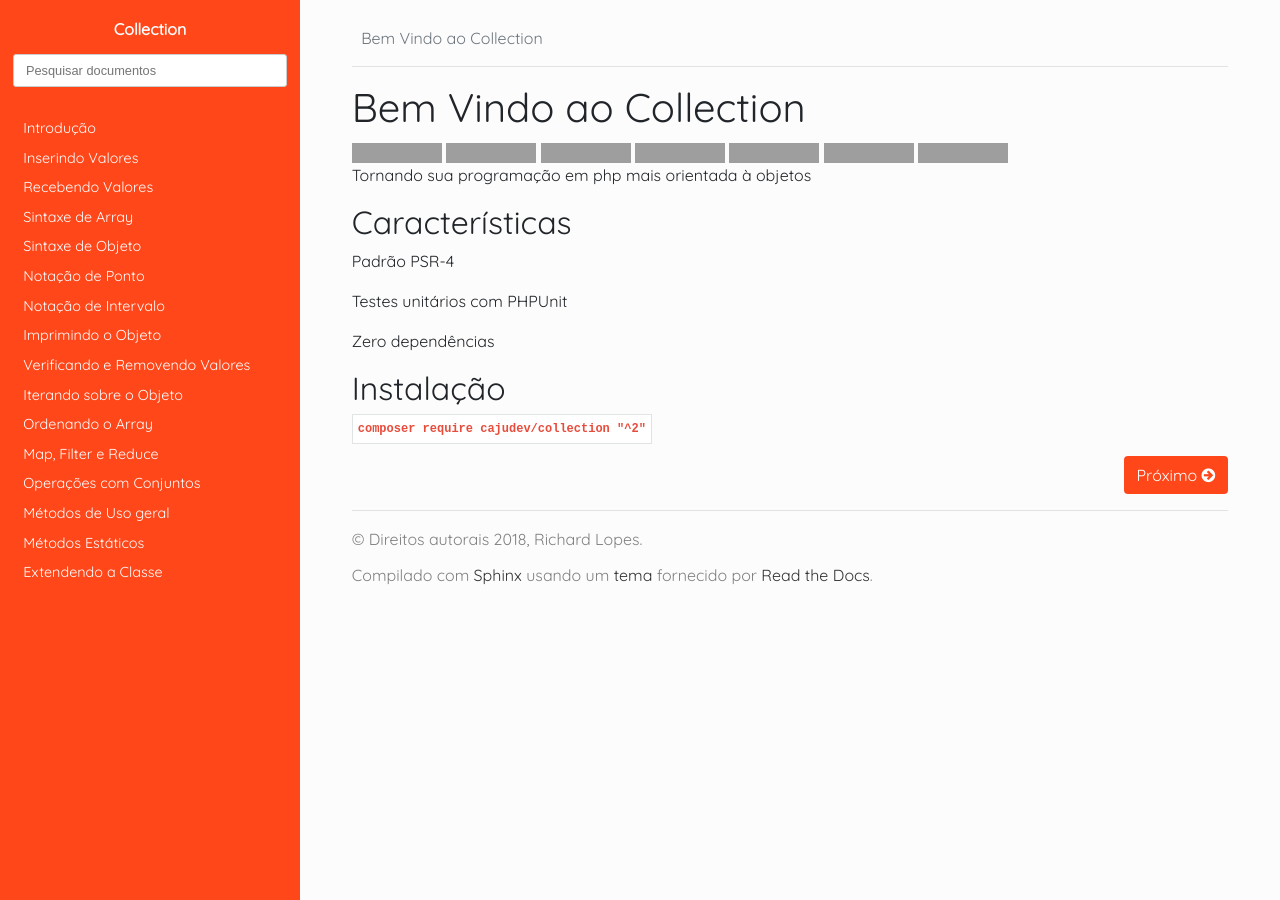
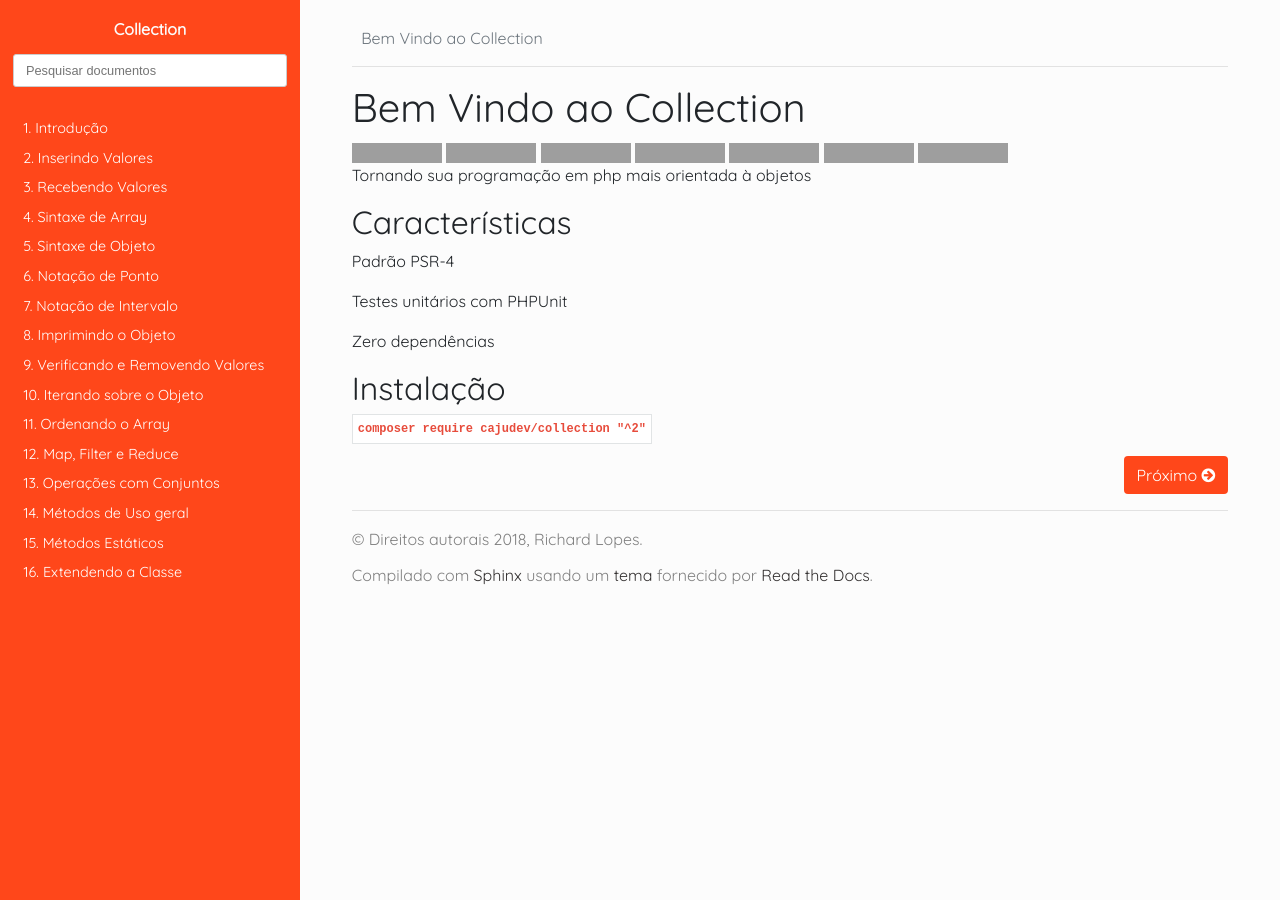
Before and after one commit to cajudev/collection_docs, a Sphinx documentation site: the page built from source/index.rst, in a window 1280 px wide. Built offline with Sphinx 7.4.7 and the Read the Docs theme 2.0.0, drawn with Linux system fonts in a browser that asks for light colours; nearby versions of some CDN libraries; library files that are not in the unit come from our copies; grey boxes are pictures that could not be loaded.

Commit message:
numeracao paginas

```diff
--- a/source/index.rst
+++ b/source/index.rst
@@ -6,22 +6,22 @@ Bem Vindo ao Collection
    :hidden:
    :glob:
 
-   Introdução <pages/introduction>
-   Inserindo Valores <pages/inserting-values>
-   Recebendo Valores <pages/getting-values>
-   Sintaxe de Array <pages/array-sintax>
-   Sintaxe de Objeto <pages/object-sintax>
-   Notação de Ponto <pages/dot-notation>
-   Notação de Intervalo <pages/interval-notation>
-   Imprimindo o Objeto <pages/printing-object>
-   Verificando e Removendo Valores <pages/verifying-removing>
-   Iterando sobre o Objeto <pages/iterating>
-   Ordenando o Array <pages/sort>
-   Map, Filter e Reduce <pages/map-filter-reduce>
-   Operações com Conjuntos <pages/set-operations>
-   Métodos de Uso geral <pages/general-methods>
-   Métodos Estáticos <pages/static-methods>
-   Extendendo a Classe <pages/extending>
+   1. Introdução <pages/introduction>
+   2. Inserindo Valores <pages/inserting-values>
+   3. Recebendo Valores <pages/getting-values>
+   4. Sintaxe de Array <pages/array-sintax>
+   5. Sintaxe de Objeto <pages/object-sintax>
+   6. Notação de Ponto <pages/dot-notation>
+   7. Notação de Intervalo <pages/interval-notation>
+   8. Imprimindo o Objeto <pages/printing-object>
+   9. Verificando e Removendo Valores <pages/verifying-removing>
+   10. Iterando sobre o Objeto <pages/iterating>
+   11. Ordenando o Array <pages/sort>
+   12. Map, Filter e Reduce <pages/map-filter-reduce>
+   13. Operações com Conjuntos <pages/set-operations>
+   14. Métodos de Uso geral <pages/general-methods>
+   15. Métodos Estáticos <pages/static-methods>
+   16. Extendendo a Classe <pages/extending>
 
 .. image:: https://img.shields.io/packagist/v/cajudev/collection.svg
    :target: https://packagist.org/packages/cajudev/collection
```
Also changed, not shown: source/guide.rst (deleted, +0 -28 lines).
